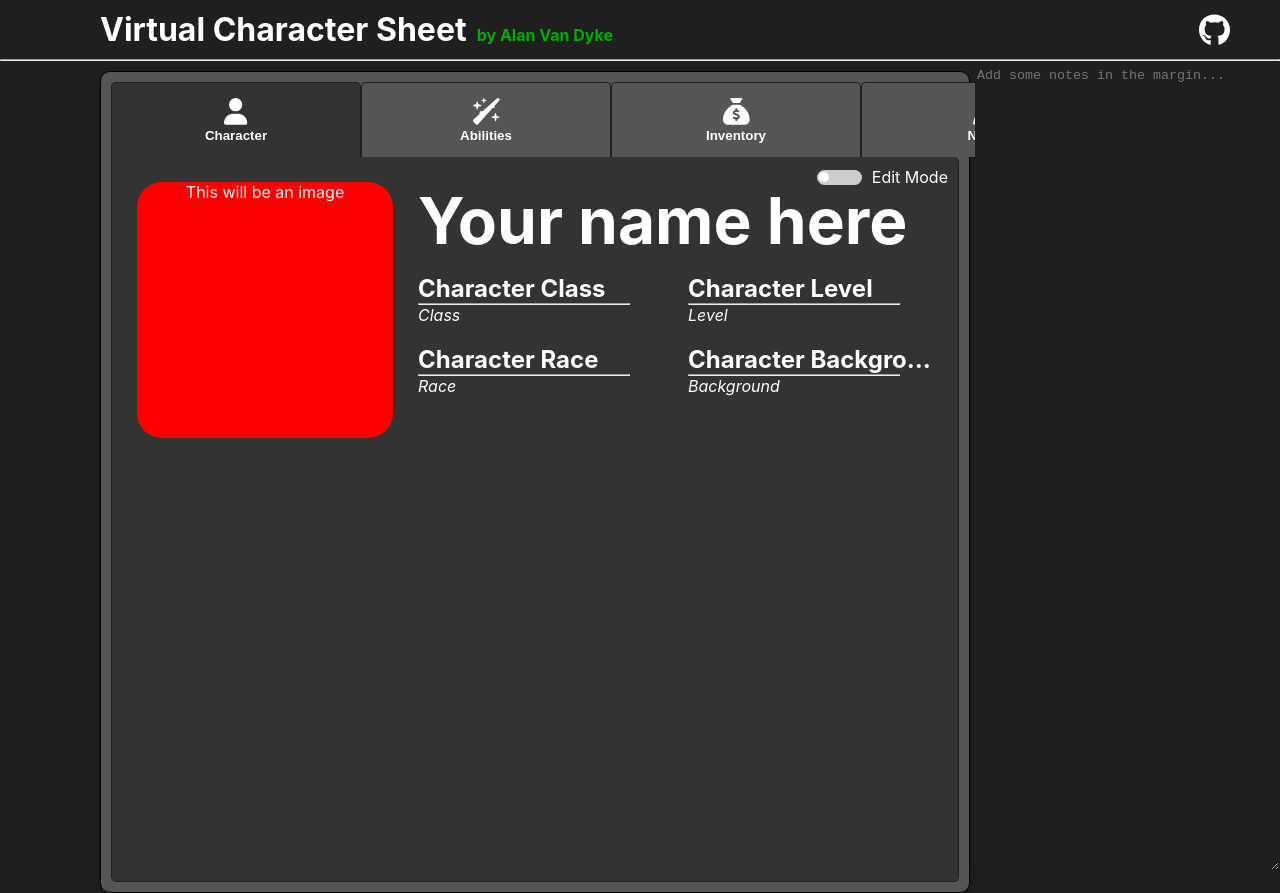
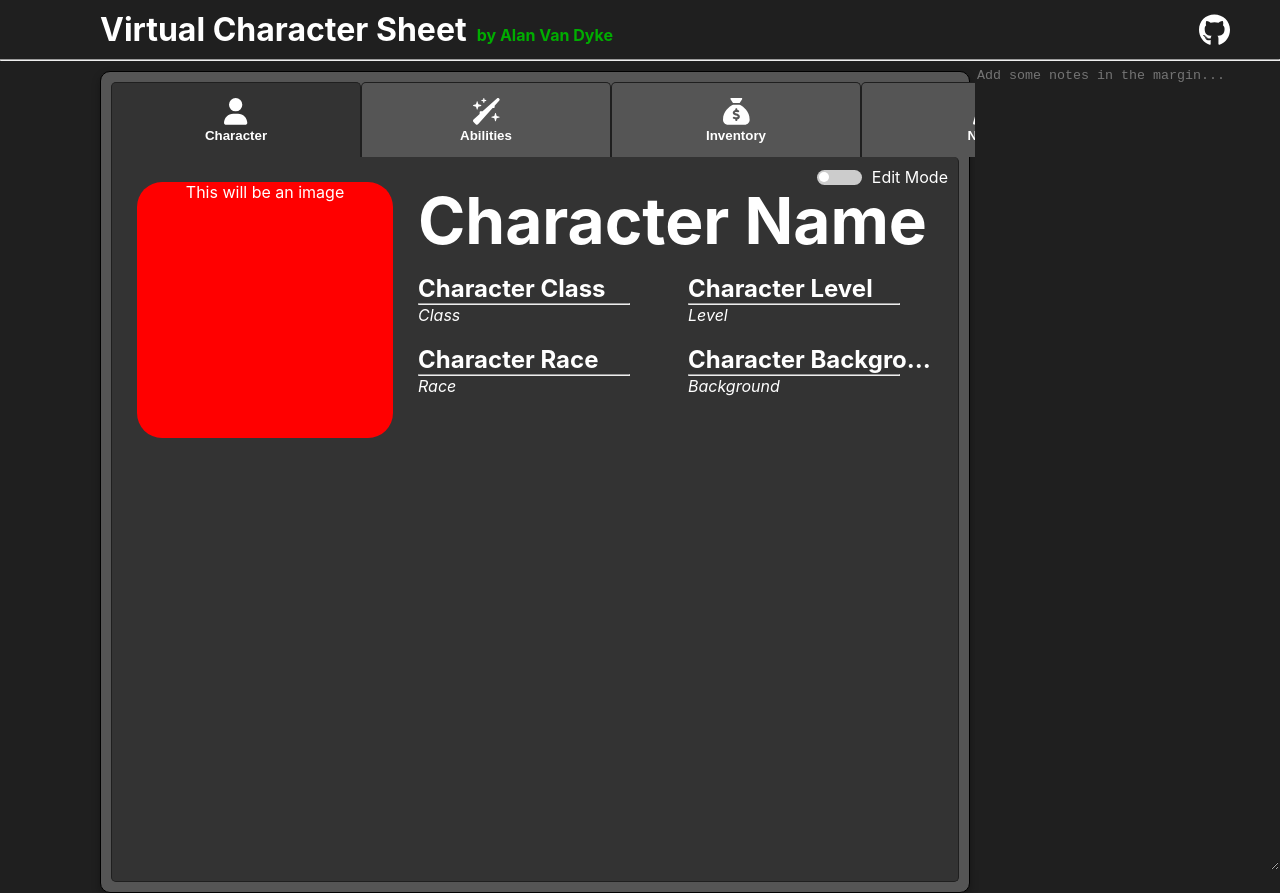
Before and after one commit to Alan-Van-Dyke/virtual-character-sheet, a React (Create React App) app: page / in a window 1280 px wide. Built offline with nearby package versions, Linux system fonts and the light colour scheme.

Commit message:
favicon update

```diff
--- a/src/components/CharacterTab.tsx
+++ b/src/components/CharacterTab.tsx
@@ -28,7 +28,7 @@ const CharacterTab = ({
         <>
           <div className="character-picture-container">This will be an image</div>
           <div className="character-info-container">
-            <h1 className="name-title">{playerCharacter.name || "Your name here"}</h1>
+            <h1 className="name-title">{playerCharacter.name || "Character Name"}</h1>
 
             <div className="character-info-body">
               <div className="character-info-col-a">
```
Also changed, not shown: 1 other file (tests, documents, lock files or other folders).
